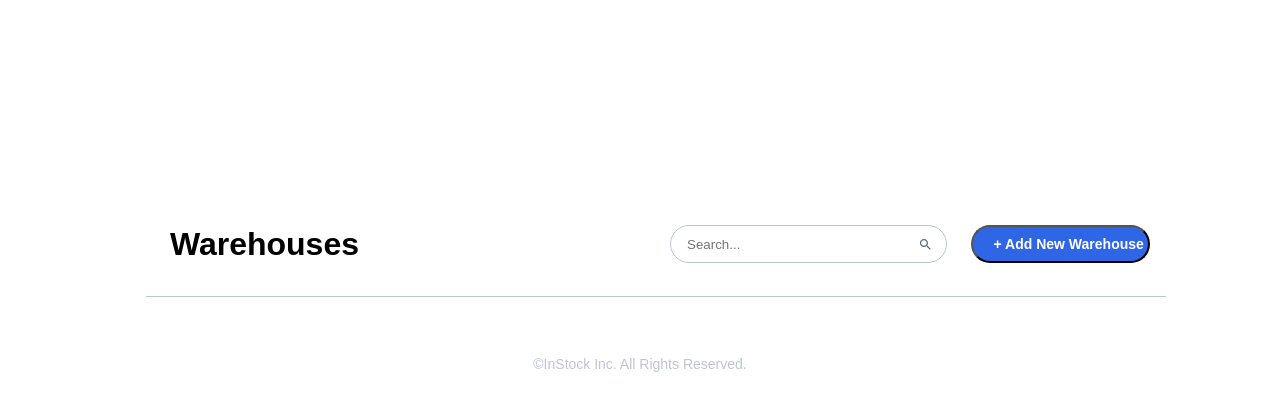
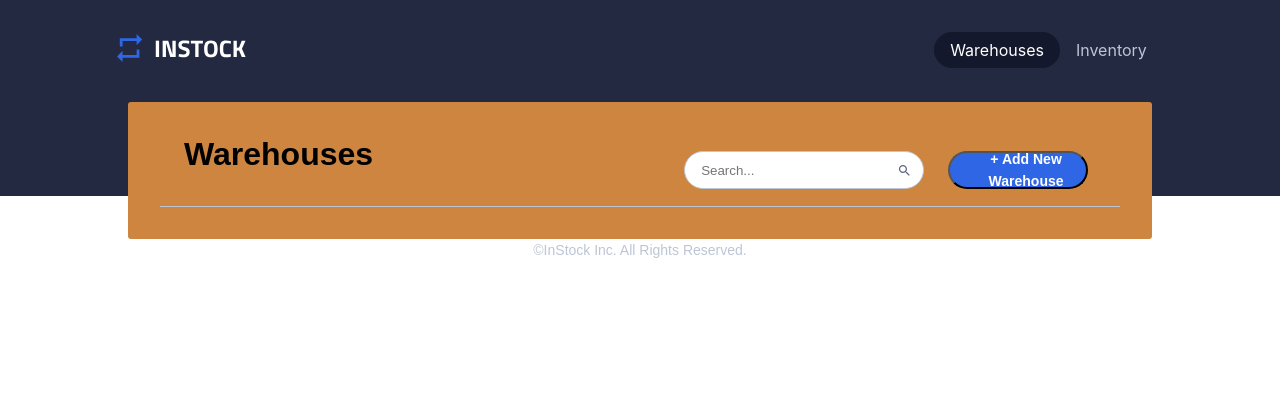
Before and after one commit to quindipc/InStock-Client, a React (Create React App) app: page / in a window 1280 px wide. Shown: the top 410 px of the page. Built offline with nearby package versions, Linux system fonts and the light colour scheme.

Commit message:
final touched on warehouse list

```diff
--- a/src/App.jsx
+++ b/src/App.jsx
@@ -1,7 +1,7 @@
 import React from 'react';
 import { BrowserRouter, Route, Routes } from 'react-router-dom';
 import './App.scss';
-import WarehousePage from './pages/warehousePage';
+import WarehousePage from './pages/WarehousePage';
 import InventoryPage from './pages/InventoryPage';
 
 function App() {
--- a/src/components/WarehouseList/WarehouseList.scss
+++ b/src/components/WarehouseList/WarehouseList.scss
@@ -4,20 +4,22 @@
 @use "../../styles//partials/font" as *;
 
 .warehouses {
-  background-color: $white;
-  width: 100%;
-  margin-top: 8.5rem;
+  background-color: peru;
+  margin-top: -4.875rem;
+  width: 90%;
   padding: 1rem;
   border-radius: 0.1875rem;
+  margin-left: 2rem;
 
   @include tablet {
-    width: 100%;
-    padding: 2.5rem;
+    width: 90%;
+    margin: auto;
+    margin-top: -5.875rem;
   }
   @include desktop {
-    width: 100%;
-    padding-right: 8.12rem;
-    padding-left: 8.12rem;
+    margin-top: -5.875rem;
+    display: flex;
+    width: 80%;
   }
 
   &__header {
@@ -26,20 +28,25 @@
     margin: 1rem;
     padding-right: 2rem;
     @include tablet {
-        padding-right: 0rem;
+      width: 97%;
+      padding-right: 1rem;
       display: flex;
       align-items: center;
+    }
+    @include desktop {
+      width: 100%;
+      padding-top: 0rem;
     }
   }
   &__title {
     width: 100%;
-    padding: 2rem 10.56rem 0rem 1.5rem;
+    padding: 0rem 10.56rem 0rem 1.5rem;
     @include tablet {
       padding: 2rem 6.25rem 0rem 1.5rem;
       margin-bottom: 2rem;
     }
     @include desktop {
-      padding: 2rem 19.44rem 0rem 1.5rem;
+      padding: 0rem 19.44rem 0rem 1.5rem;
     }
   }
   &__searchbar {
@@ -48,21 +55,21 @@
     background-repeat: no-repeat;
     background-size: 15px;
     background-position: 95% 50%;
-    width: 100%;
+    width: 90%;
     height: 2.25rem;
     margin: 1rem 1.5rem 0rem 1.5rem;
     padding-left: 10px;
     border-radius: 1.25rem;
     border: 1px solid $cloud;
     @include tablet {
-      width: 100%;
+      width: 90%;
       height: 2.375rem;
       padding: 0.5rem 7.44rem 0.5rem 1rem;
       margin-bottom: 1rem;
       margin-left: 0rem;
     }
     @include desktop {
-      width: 100%;
+      width: 90%;
       height: 2.375rem;
       padding: 0.5rem 7.44rem 0.5rem 1rem;
       margin-bottom: 1rem;
@@ -80,12 +87,12 @@
     align-items: center;
     gap: 0.625rem;
     border-radius: 1.25rem;
-    width: 100%;
+    width: 90%;
 
     @include tablet {
       display: flex;
       justify-content: center;
-      width: 100%;
+      width: 90%;
       height: 2.375rem;
       padding: 0.5rem 0rem 0.5rem 1rem;
       margin-bottom: 1rem;
@@ -93,7 +100,7 @@
       margin-left: 0rem;
     }
     @include desktop {
-      width: 100%;
+      width: 90%;
       display: flex;
       justify-content: center;
       margin-right: 1rem;
--- a/src/pages/warehousePage.jsx
+++ b/src/pages/warehousePage.jsx
@@ -1,12 +1,14 @@
+import Header from "../components/Header/Header";
 import Footer from "../components/Footer/Footer"
 import WarehouseList from "../components/WarehouseList/WarehouseList"
 
 function WarehousePage () {
     return (
-        <>
-        <WarehouseList/>
-        <Footer />
-        </>
+        <div>
+            <Header />
+            <WarehouseList/>
+            <Footer />
+        </div>
     )
 }
 
```
Also changed, not shown: src/components/Header/Header.jsx (renamed from src/components/Header/Header.js).
